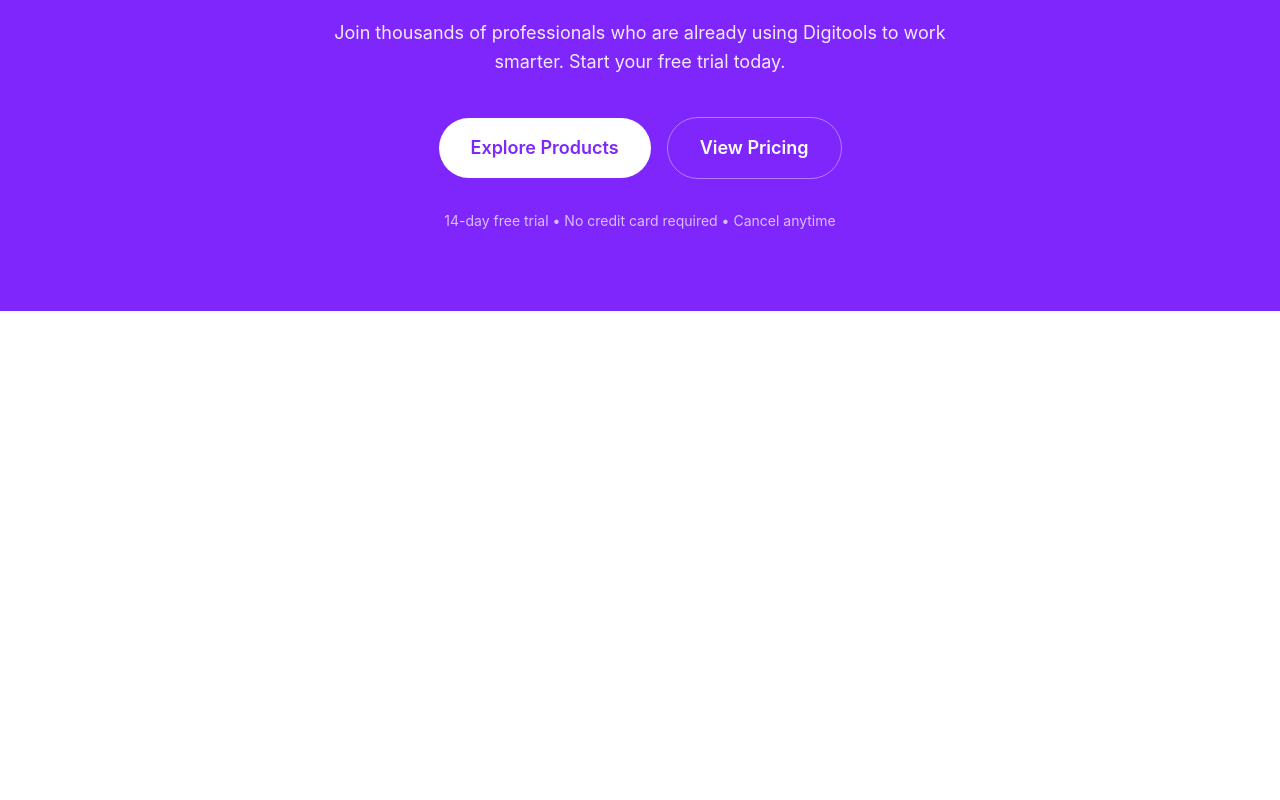
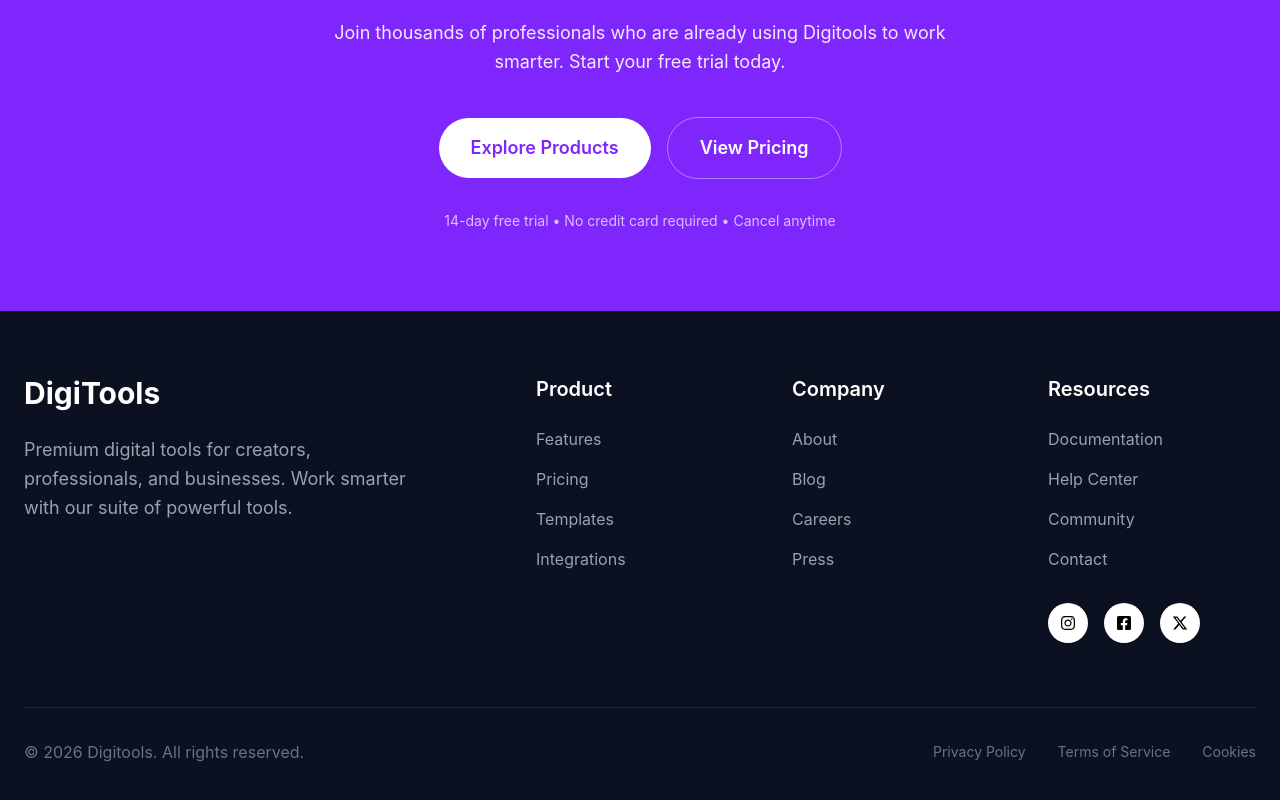
Before and after one commit to Haolader91/Assignment-Six, a React (Vite) app: page / in a window 1280 px wide. Shown: the part 3610-4410 px from the top of the page. Before the commit the page ends 3921 px from the top, so only its background shows below. Built offline with nearby package versions, Linux system fonts and the light colour scheme.

Commit message:
footer section

```diff
--- a/src/App.jsx
+++ b/src/App.jsx
@@ -7,6 +7,7 @@
 import Card from "./components/MainBody/Card/Card";
 import GetStart from "./components/MainBody/GetStart/GetStart";
 import Ready from "./components/MainBody/Ready/Ready";
+import Footer from "./components/Footer/Footer";
 
 function App() {
   return (
@@ -28,6 +29,7 @@
           <Ready></Ready>
         </section>
       </main>
+      <Footer></Footer>
     </>
   );
 }
--- /dev/null
+++ b/src/components/Footer/Footer.jsx
@@ -0,0 +1,150 @@
+import React from "react";
+// import { Instagram, Facebook, Twitter } from "lucide-react"; // Make sure lucide-react is installed
+import { FaFacebookSquare } from "react-icons/fa";
+import { FaInstagram } from "react-icons/fa6";
+import { FaXTwitter } from "react-icons/fa6";
+
+const Footer = () => {
+  return (
+    <footer className="bg-[#0B1120] text-white py-16 px-6 font-sans">
+      <div className="container mx-auto">
+        <div className="grid grid-cols-1 md:grid-cols-2 lg:grid-cols-5 gap-12 mb-16">
+          {/* Logo & Description */}
+          <div className="lg:col-span-2">
+            <h2 className="text-3xl font-bold mb-6">DigiTools</h2>
+            <p className="text-gray-400 text-lg leading-relaxed max-w-sm">
+              Premium digital tools for creators, professionals, and businesses.
+              Work smarter with our suite of powerful tools.
+            </p>
+          </div>
+
+          <div>
+            <h3 className="text-xl font-semibold mb-6">Product</h3>
+            <ul className="space-y-4 text-gray-400">
+              <li>
+                <a href="#" className="hover:text-white transition-colors">
+                  Features
+                </a>
+              </li>
+              <li>
+                <a href="#" className="hover:text-white transition-colors">
+                  Pricing
+                </a>
+              </li>
+              <li>
+                <a href="#" className="hover:text-white transition-colors">
+                  Templates
+                </a>
+              </li>
+              <li>
+                <a href="#" className="hover:text-white transition-colors">
+                  Integrations
+                </a>
+              </li>
+            </ul>
+          </div>
+
+          <div>
+            <h3 className="text-xl font-semibold mb-6">Company</h3>
+            <ul className="space-y-4 text-gray-400">
+              <li>
+                <a href="#" className="hover:text-white transition-colors">
+                  About
+                </a>
+              </li>
+              <li>
+                <a href="#" className="hover:text-white transition-colors">
+                  Blog
+                </a>
+              </li>
+              <li>
+                <a href="#" className="hover:text-white transition-colors">
+                  Careers
+                </a>
+              </li>
+              <li>
+                <a href="#" className="hover:text-white transition-colors">
+                  Press
+                </a>
+              </li>
+            </ul>
+          </div>
+
+          <div>
+            <h3 className="text-xl font-semibold mb-6">Resources</h3>
+            <ul className="space-y-4 text-gray-400 mb-8">
+              <li>
+                <a href="#" className="hover:text-white transition-colors">
+                  Documentation
+                </a>
+              </li>
+              <li>
+                <a href="#" className="hover:text-white transition-colors">
+                  Help Center
+                </a>
+              </li>
+              <li>
+                <a href="#" className="hover:text-white transition-colors">
+                  Community
+                </a>
+              </li>
+              <li>
+                <a href="#" className="hover:text-white transition-colors">
+                  Contact
+                </a>
+              </li>
+            </ul>
+
+            <h3 className="text-xl font-semibold mb-4 lg:hidden">
+              Social Links
+            </h3>
+            <div className="flex gap-4">
+              <a
+                href="#"
+                className="w-10 h-10 bg-white rounded-full flex items-center justify-center text-black hover:bg-gray-200 transition-all"
+              >
+                {/* <Instagram size={20} /> */}
+                <FaInstagram />
+              </a>
+              <a
+                href="#"
+                className="w-10 h-10 bg-white rounded-full flex items-center justify-center text-black hover:bg-gray-200 transition-all"
+              >
+                {/* <Facebook size={20} /> */}
+                <FaFacebookSquare />
+              </a>
+              <a
+                href="#"
+                className="w-10 h-10 bg-white rounded-full flex items-center justify-center text-black hover:bg-gray-200 transition-all"
+              >
+                {/* <Twitter size={20} /> */}
+                <FaXTwitter />
+              </a>
+            </div>
+          </div>
+        </div>
+
+        {/* Divider */}
+        <div className="border-t border-gray-800 pt-8 flex flex-col md:flex-row justify-between items-center gap-6">
+          <p className="text-gray-500">
+            © 2026 Digitools. All rights reserved.
+          </p>
+
+          <div className="flex gap-8 text-gray-500">
+            <a href="#" className="hover:text-white transition-colors text-sm">
+              Privacy Policy
+            </a>
+            <a href="#" className="hover:text-white transition-colors text-sm">
+              Terms of Service
+            </a>
+            <a href="#" className="hover:text-white transition-colors text-sm">
+              Cookies
+            </a>
+          </div>
+        </div>
+      </div>
+    </footer>
+  );
+};
+
+export default Footer;
```
